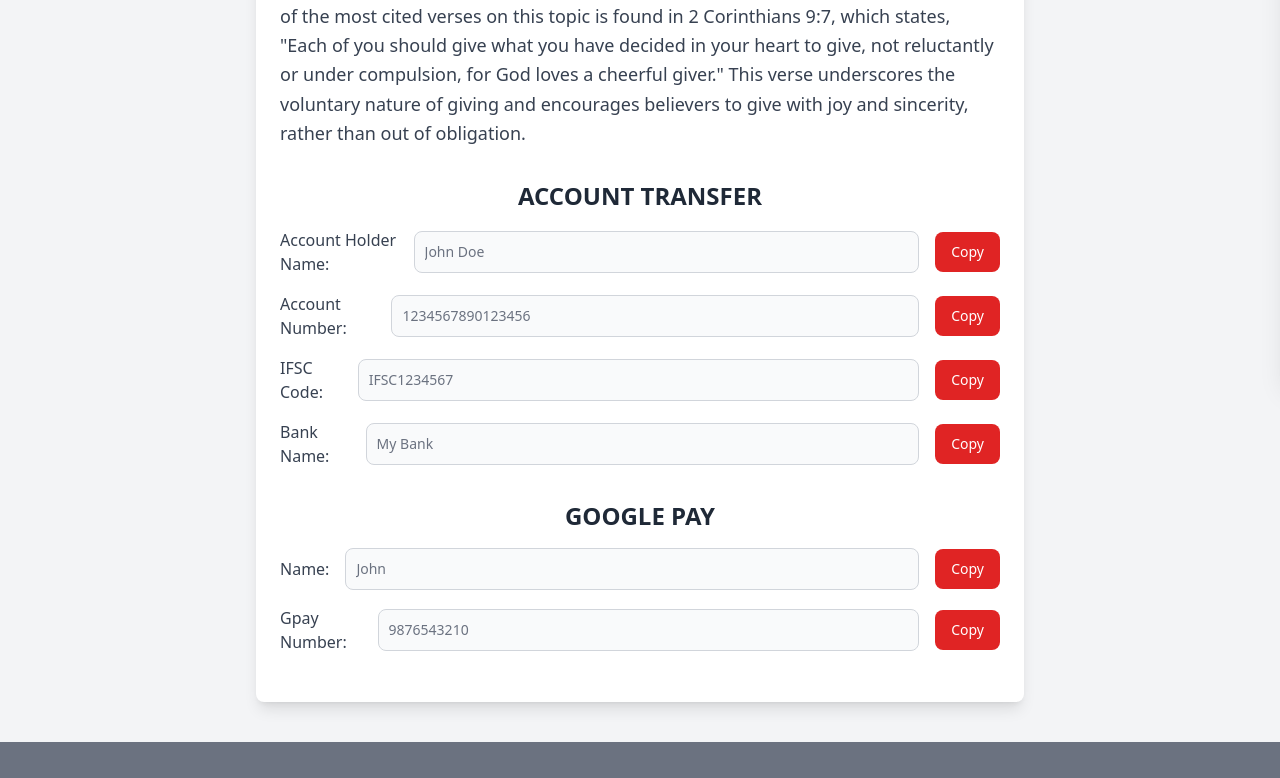
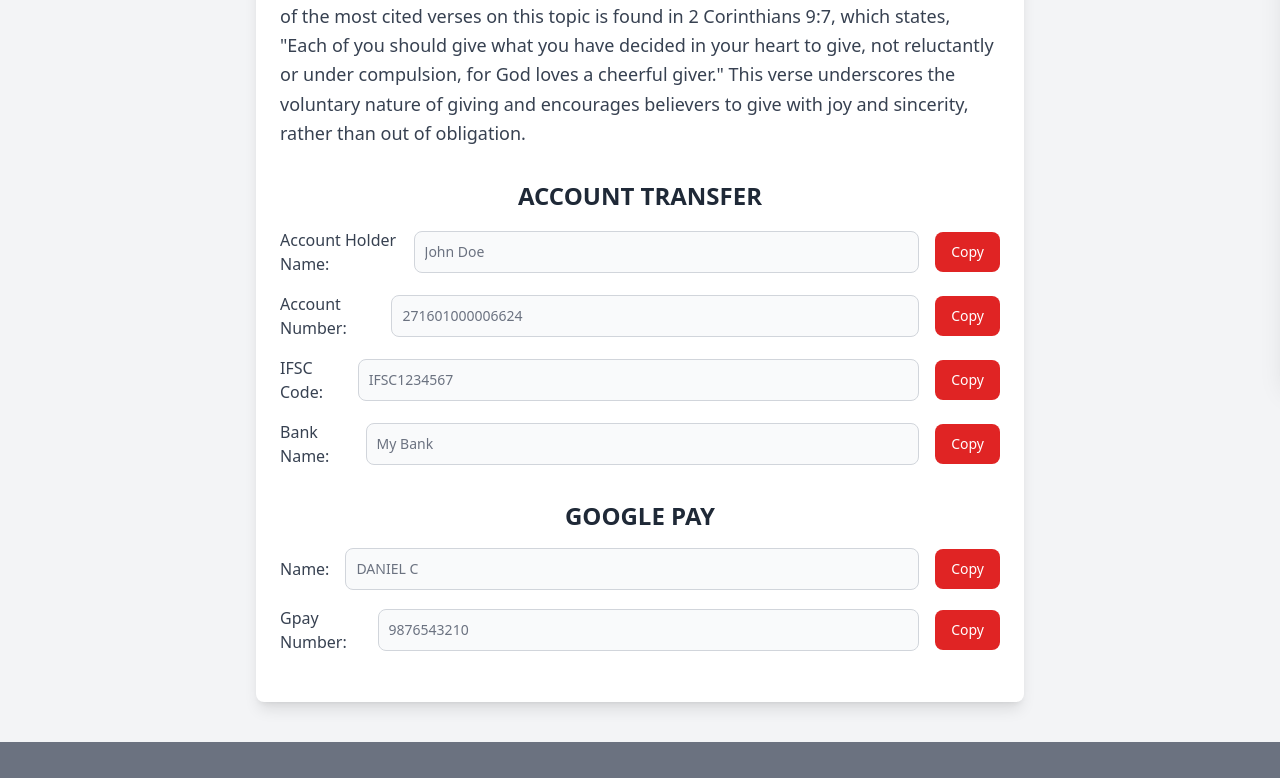
Before and after one commit to barath211/church-website, a React (Create React App) app in the folder client/: page /contribute in a window 1280 px wide. Shown: the part 423-1201 px from the top of the page. Built offline with nearby package versions, Linux system fonts and the light colour scheme; no server answers; a web font is replaced by a local one.

Commit message:
Describe your changes

```diff
--- a/client/src/childrenministry/Content.jsx
+++ b/client/src/childrenministry/Content.jsx
@@ -6,7 +6,7 @@ const Content = () => {
     <h1 className="text-red-600 text-center mt-3 mb-3 text-2xl md:text-4xl font-bold">
       CHILDRENS MINISTRIES
     </h1>
-    <p className="text-base md:text-lg leading-relaxed text-justify md:text-left italic">
+    <p className="text-base md:text-lg leading-relaxed text-justify md:text-left italic text-gray-600">
       Our Children’s Ministry is dedicated to nurturing young hearts by teaching them about God’s love, kindness, and truth in a joyful and safe environment. We believe that every child is a precious gift from God and has a unique purpose. Through engaging Bible lessons, creative activities, songs, and games, we aim to inspire children to grow in their faith and develop a personal relationship with Jesus Christ. Our goal is to equip children with the knowledge of God’s Word, encourage them to live out their faith boldly, and build a strong foundation for their future. We invite your little ones to join us on this exciting journey of learning, laughter, and spiritual growth!
     </p>
   </div>
--- a/client/src/childrenministry/Videotag.jsx
+++ b/client/src/childrenministry/Videotag.jsx
@@ -6,7 +6,7 @@ const Videotag = () => {
      {/* Left Side: Bible Verses */}
 <div className="w-full md:w-1/2 p-4">
   <h2 className="text-xl font-semibold  mb-2">Bible Verses</h2>
-  <p className="text-base md:text-2xl font-bold text-gray-600">
+  <p className="text-base md:text-2xl font-bold text-red-600 italic">
     “Jesus said, ‘Let the little children come to me, and do not hinder them, for the kingdom of heaven belongs to such as these.’”
     — Matthew 19:14
   </p>
--- a/client/src/contribute/Page1.jsx
+++ b/client/src/contribute/Page1.jsx
@@ -72,7 +72,7 @@ const Page1 = () => {
               id="bank-account"
               type="text"
               className="bg-gray-50 border border-gray-300 text-gray-500 text-sm rounded-lg focus:ring-blue-500 focus:border-blue-500 block w-full p-2.5 dark:bg-gray-700 dark:border-gray-600 dark:placeholder-gray-400 dark:text-gray-400 dark:focus:ring-blue-500 dark:focus:border-blue-500 flex-grow"
-              value="1234567890123456"
+              value="271601000006624"
               disabled
               readOnly
             />
@@ -151,7 +151,7 @@ const Page1 = () => {
               id="name"
               type="text"
               className="bg-gray-50 border border-gray-300 text-gray-500 text-sm rounded-lg focus:ring-blue-500 focus:border-blue-500 block w-full p-2.5 dark:bg-gray-700 dark:border-gray-600 dark:placeholder-gray-400 dark:text-gray-400 dark:focus:ring-blue-500 dark:focus:border-blue-500 flex-grow"
-              value="John"
+              value="DANIEL C"
               disabled
               readOnly
             />
--- a/client/src/womenministry/Verses.jsx
+++ b/client/src/womenministry/Verses.jsx
@@ -3,6 +3,7 @@ import React from 'react'
 const Verses = () => {
   return (
     <div className='text-center'>
+
       <h1 className='font-bold italic text-xl p-4 md:text-3xl text-red-600 md:font-bold'>
       "God is within her, she will not fall; God will help her at break of day." --Psalm 46:5
       </h1>
--- a/client/src/worship/Summary.jsx
+++ b/client/src/worship/Summary.jsx
@@ -7,7 +7,7 @@ const Summary = () => {
         <h1 className='font-bold text-2xl italic md:text-2xl text-center p-4'>WORSHIP MINISTRY</h1>
       </div>
       <div>
-        <h1 className='font-semi-bold text-xl italic md:text-2xl text-center p-4 text-gray-600'>
+        <h1 className='font-semi-bold text-xl italic md:text-xl text-center p-4 text-gray-600'>
         Worship is a central practice in the Christian faith, where believers express their reverence, love, and adoration for God. It is both a personal and communal act that acknowledges God’s greatness, holiness, and sovereignty. Worship can take various forms, including singing,
          prayer, scripture reading, and living a life that honors God.
         </h1>
--- a/client/src/youthministry/Bibleverse.jsx
+++ b/client/src/youthministry/Bibleverse.jsx
@@ -5,7 +5,8 @@ const Bibleverse = () => {
     <div className='flex flex-col md:flex-row items-center justify-center p-4'>
         {/* left side */}
         <div className=' w-full md:w-1/2 p/4'>
-     <h1 className='font-semibold text-xl text-gray-600 italic'>"Don't let anyone look down on you because you are young, but set an example for the believers
+        <h2 className="text-xl font-semibold  mb-2">Bible Verses</h2>
+     <h1 className='font-semibold text-xl text-red-600 italic'>"Don't let anyone look down on you because you are young, but set an example for the believers
          in speech, in conduct, in love, in faith, and in purity."
          <span>--Timothy 4:12</span></h1>
     </div>
--- a/client/src/youthministry/Content.jsx
+++ b/client/src/youthministry/Content.jsx
@@ -3,7 +3,8 @@ import React from 'react'
 const Content = () => {
   return (
     <div className='text-center'>
-      <h1 className='font-bold p-4 mx-8 text-xl md:text-xl text-gray-600'>
+      <h2 className="text-xl md:text-2xl font-semibold  mb-2 text-red-600 font-semibold md:font-bold">YOUTH MINISTRIES</h2>
+      <h1 className='font-bold p-4 mx-8 text-xl md:text-xl text-gray-600 italic'>
      " A youth ministry is a church-based initiative designed to engage, mentor, and spiritually nurture young people, typically between the ages of 12 to 30. The core objective of youth ministry is to guide the youth in developing a deeper relationship with God, understanding their faith,
        and applying Christian values in their everyday lives. "</h1>
     </div>
```
